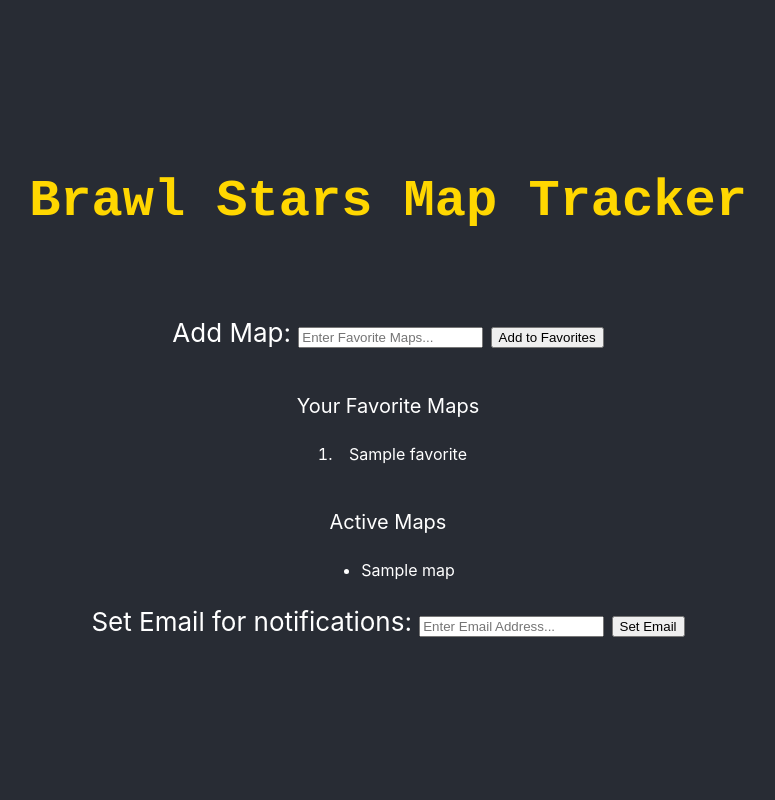
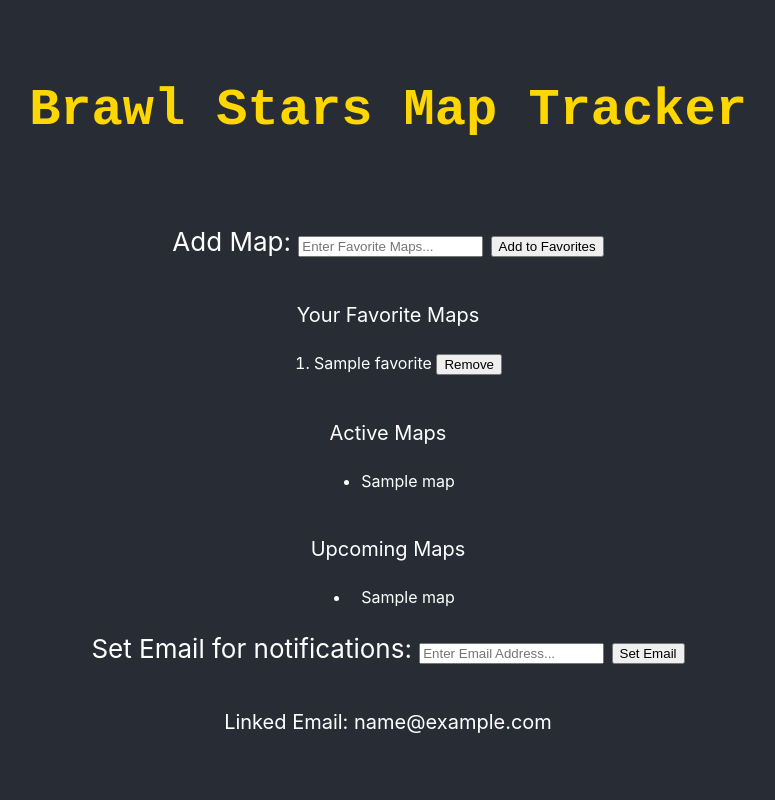
Before and after one commit to robotkid/fp-ia, a Flask app: template templates/index.html in a window 1280 px wide. Shown: the whole page, without its empty margins (252-1027 px from the left). Run offline with Flask 3, Linux system fonts and the light colour scheme; the template is opened without the code that fills it: most values are stand-ins (such as "Sample title", 1, 10 or a date in 2020); parts of the project's set-up code (start-up, migrations or seed data) failed here and were passed over; some libraries are stand-ins or nearby versions.

Commit message:
email notifications and deleting favorites

```diff
--- a/app.py
+++ b/app.py
@@ -4,16 +4,20 @@
 #https://cs50.readthedocs.io/libraries/cs50/python/
 from cs50 import SQL
 import sqlite3
+import smtplib
+#https://www.youtube.com/watch?v=z0AfnEPyvAs
+from flask_apscheduler import APScheduler
+from notifications import notify_users
 from formsubmission import BrawlStarsMapTrackerRegistrationForm
 #db=SQL("sqlite:///data.db")
 app = Flask(__name__)
 app.secret_key="__privatekey__"
+scheduler = APScheduler()
 
 res = requests.get('https://api.brawlify.com/v1/events')
 response = json.loads(res.text)
 
 #https://stackoverflow.com/questions/31270488/navigating-json-in-python
-
 
 #source - https://stackoverflow.com/questions/68429566/how-to-return-render-template-in-flask
 #videos for login/registration: https://youtu.be/fPAUGZYU4MA?feature=shared
@@ -27,18 +31,26 @@
 def fetch_active_map_names():
     active_maps = response.get("active", [])
     active_map_names = [map_info["map"]["name"] for map_info in active_maps if "map" in map_info]
+    return active_map_names
 
-    return active_map_names
+def fetch_upcoming_map_names():
+    upcoming_maps = response.get("upcoming", [])
+    upcoming_map_names = [map_info["map"]["name"] for map_info in upcoming_maps if "map" in map_info]
+    return upcoming_map_names
 
 active_map_names = fetch_active_map_names()
 print("Active maps:", active_map_names)
 
+upcoming_map_names = fetch_upcoming_map_names()
+print("Upcoming maps:", upcoming_map_names)
+
 def create_table():
     con = sqlite3.connect('user1.db')
     c = con.cursor()
-    c.execute("CREATE TABLE IF NOT EXISTS user1(name text, passWord text)")
+    c.execute("CREATE TABLE IF NOT EXISTS user1(name text, passWord text, email text)")
     c.execute("CREATE TABLE IF NOT EXISTS currentMaps(map_name text)")
     c.execute("CREATE TABLE IF NOT EXISTS favoriteMaps(user_name text, map_name text)")
+    c.execute("CREATE TABLE IF NOT EXISTS notifications (map_name text,user_name text,notified_date text)")
     con.commit()
     con.close()
 
@@ -54,14 +66,17 @@
         c = con.cursor()
         c.execute("SELECT map_name FROM favoriteMaps WHERE user_name = ?", (username,))
         user_favorites = [row[0] for row in c.fetchall()]
-        active_map_names = fetch_active_map_names()
-        print(f"Active maps: {active_map_names}")
+        c.execute("SELECT email FROM user1 WHERE name = ?", (username,))
+        user_email = c.fetchone()
+        if user_email:
+            user_email = user_email[0]
         message = None
         if request.method == 'POST':
             map_name = request.form.get('addMaps')
+            email = request.form.get('setEmail')
             print(f"Map entered by user: {map_name}")
             if map_name:
-                if map_name in active_map_names:
+                if map_name in active_map_names or  map_name in upcoming_map_names:
                     c.execute("SELECT * FROM favoriteMaps WHERE user_name = ? AND map_name = ?", (username, map_name))
                     if c.fetchone():
                         message = f"'{map_name}' is already in your favorites."
@@ -72,9 +87,15 @@
                         c.execute("SELECT map_name FROM favoriteMaps WHERE user_name = ?", (username,))
                         user_favorites = [row[0] for row in c.fetchall()]
                 else:
-                    message = f"'{map_name}' is not an active map."
+                    message = f"'{map_name}' is not an active or upcoming map."
             else:
                 message = "Please enter a valid map name."
+
+            if email:
+                c.execute("UPDATE user1 SET email = ? WHERE name = ?", (email, username))
+                con.commit()
+                message = f"Email {email} has been set for notifications."
+
         con.close()
         brawlStarsMapTrackerRegistrationForm = BrawlStarsMapTrackerRegistrationForm()
         return render_template(
@@ -82,9 +103,21 @@
             form=brawlStarsMapTrackerRegistrationForm,
             favorites=user_favorites,
             active_maps=active_map_names,
+            upcoming_maps=upcoming_map_names,
             message=message,
-            username=username
+            username=username,
+            email=user_email
         )
+@app.route('/remove_favorite', methods=['POST'])
+def remove_favorite(map_name):
+    if 'username' not in session:
+        return redirect('/login')
+    username = session['username']
+    con = sqlite3.connect('user1.db')
+    c = con.cursor()
+    c.execute("DELETE FROM favoriteMaps WHERE user_name = ? AND map_name = ?", (username, map_name))
+    con.commit()
+    return redirect('/home')
 
 @app.route('/login', methods=['POST','GET'])
 def login():
@@ -137,3 +170,14 @@
 def successformsubmission():
     name=session.get('name', None)
     return render_template('successformsubmission.html')
+
+def notify():
+    active_map_names = fetch_active_map_names()
+    notify_users(active_map_names)
+
+scheduler.add_job(func=notify, trigger='interval', seconds = 120, id='notifs')
+scheduler.start()
+app.run(debug=True)
+
+
+#email app password: hxqg qban uwxu spns
--- a/templates/index.html
+++ b/templates/index.html
@@ -14,14 +14,18 @@
                     <button type="submit">Add to Favorites</button>
                 </form>
                 {% if message %}
-                <p>{{ message }}</p>
+                <p style="font-size: 20px">{{ message }}</p>
                 {% endif %}
                 <div>
                     <p style="font-size: 20px">Your Favorite Maps</p>
-                    <!--source:https://www.w3schools.com/html/html_lists.asp -->
                     <ol>
                         {% for favorite in favorites %}
-                        <li>{{ favorite }}</li>
+                        <li>
+                            {{ favorite }}
+                            <form action="{{ url_for('remove_favorite', map_name=favorite) }}" method="POST" style="display:inline;">
+                                <button type="submit" class="btn btn-danger">Remove</button>
+                            </form>
+                        </li>
                         {% endfor %}
                     </ol>
                 </div>
@@ -33,11 +37,21 @@
                         {% endfor %}
                     </ul>
                 </div>
-                <form>
+                <div>
+                    <p style="font-size: 20px">Upcoming Maps</p>
+                    <ul>
+                        {% for map in upcoming_maps %}
+                        <li>{{ map }}</li>
+                        {% endfor %}
+                    </ul>
+                </div>
+                <form method="POST" action="/home">
                     <label for="setEmail">Set Email for notifications:</label>
                     <input type="text" id="setEmail" name="setEmail" placeholder="Enter Email Address..." required>
                     <button type="submit">Set Email</button>
                 </form>
+
+                <p style="font-size: 20px">Linked Email: {{ email }}</p>
         </header>
     </div>
 
```
Also changed, not shown: notifications.py (added, +47 -0 lines).
